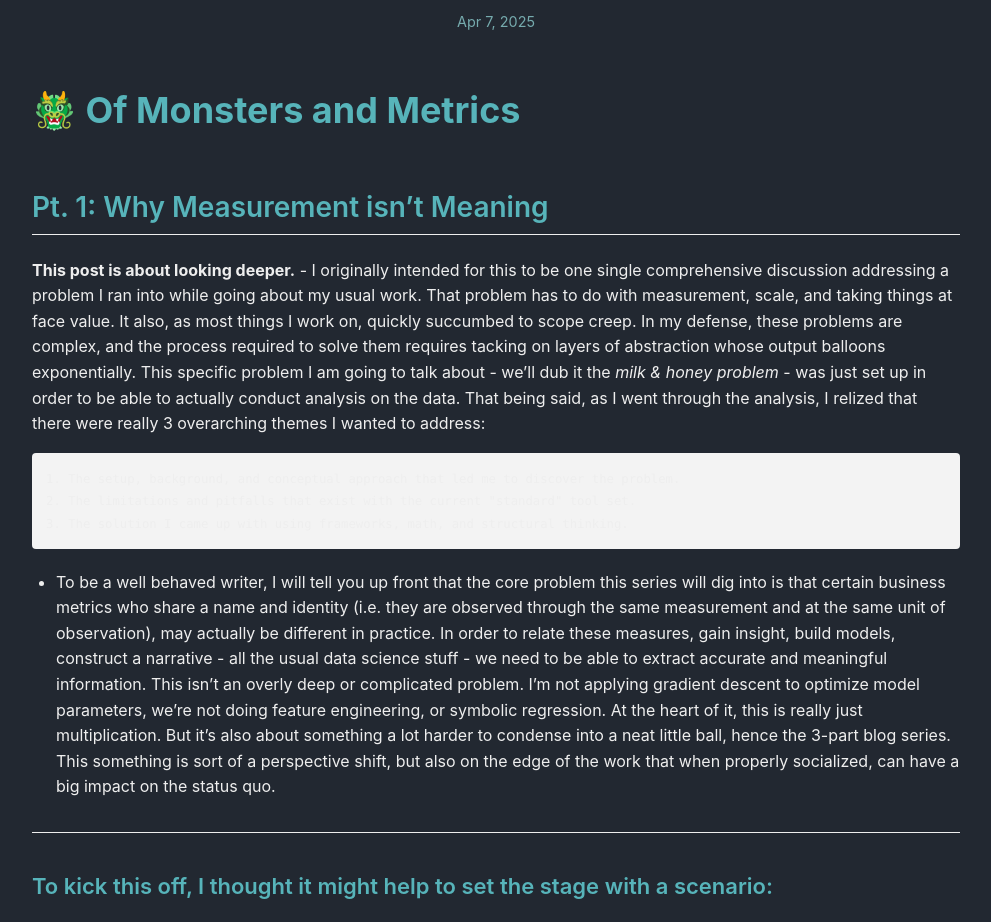
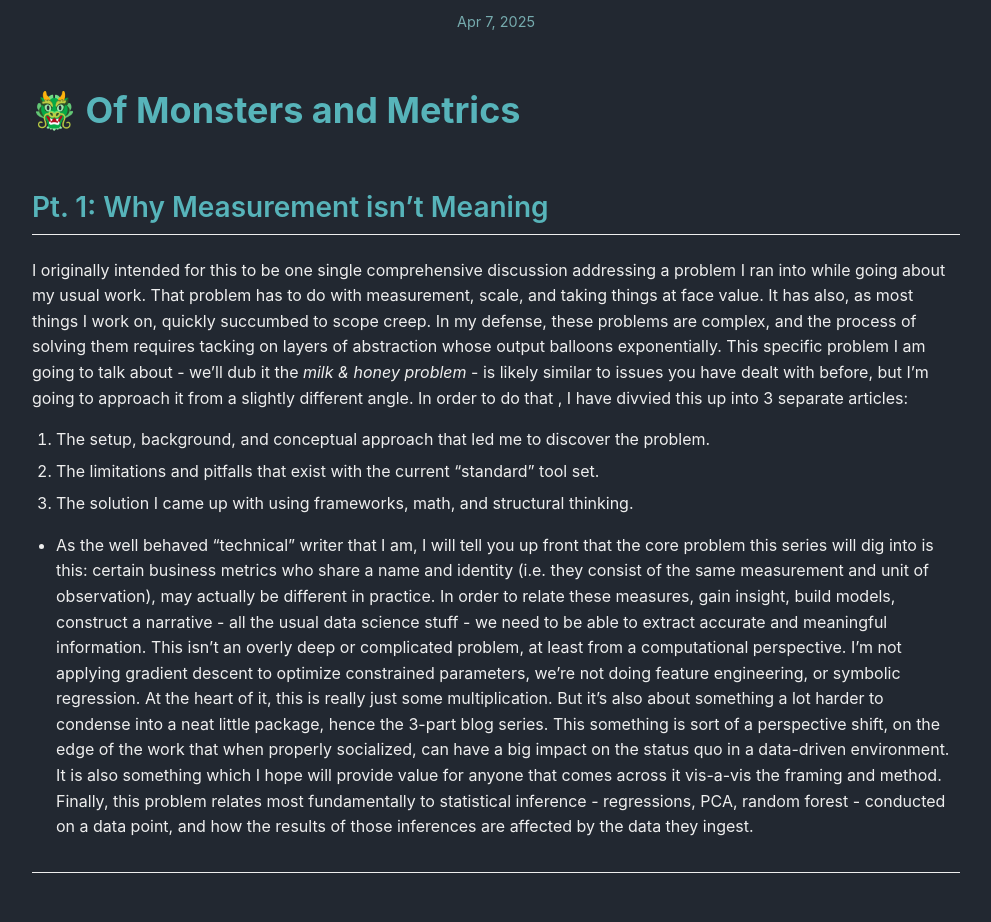
Before and after one commit to benjaminpharris/benjaminpharris.github.io, a Jekyll site: the page built from _posts/2025-04-07-monsters.md, in a window 1280 px wide and 1400 px high, scrolled down 222 px. Shown: the top 922 px of the window, without its empty margins (144-1135 px from the left). Built offline with Jekyll 4.4.1, drawn with Linux system fonts in a browser that asks for light colours; some of the changed text lies outside the part shown.

Commit message:
Blog revisions, done?

```diff
--- a/_posts/2025-04-07-monsters.md
+++ b/_posts/2025-04-07-monsters.md
@@ -7,40 +7,40 @@ title: "Of Monsters and Metrics: Why Measurement isn't Meaning"
 # **🐲 Of Monsters and Metrics**
 ## Pt. 1: Why Measurement isn't Meaning
 
-**This post is about looking deeper.** - I originally intended for this to be one single comprehensive discussion addressing a problem I ran into while going about my usual work. That problem has to do with measurement, scale, and taking things at face value.
-It also, as most things I work on, quickly succumbed to scope creep. In my defense, these problems are complex, and the process required to solve them requires tacking on layers of abstraction whose output balloons exponentially. This specific problem I am going to talk about - we'll dub it the _milk & honey problem_ - was just set up in order to be able to actually conduct analysis on the data. That being said, as I went through the analysis, I relized that there were really 3 overarching themes I wanted to address:
+I originally intended for this to be one single comprehensive discussion addressing a problem I ran into while going about my usual work. That problem has to do with measurement, scale, and taking things at face value.
+It has also, as most things I work on, quickly succumbed to scope creep. In my defense, these problems are complex, and the process of solving them requires tacking on layers of abstraction whose output balloons exponentially. This specific problem I am going to talk about - we'll dub it the _milk & honey problem_ - is likely similar to issues you have dealt with before, but I'm going to approach it from a slightly different angle. In order to do that , I have divvied this up into 3 separate articles:
 
-	1. The setup, background, and conceptual approach that led me to discover the problem.
-	2. The limitations and pitfalls that exist with the current "standard" tool set.
-	3. The solution I came up with using frameworks, math, and structural thinking.
+1. The setup, background, and conceptual approach that led me to discover the problem.
+2. The limitations and pitfalls that exist with the current "standard" tool set.
+3. The solution I came up with using frameworks, math, and structural thinking.
 
-- To be a well behaved writer, I will tell you up front that the core problem this series will dig into is that certain business metrics who share a name and identity (i.e. they are observed through the same measurement and at the same unit of observation), may actually be different in practice. In order to relate these measures, gain insight, build models, construct a narrative - all the usual data science stuff  - we need to be able to extract accurate and meaningful information. This isn't an overly deep or complicated problem. I'm not applying gradient descent to optimize model parameters, we're not doing feature engineering, or symbolic regression. At the heart of it, this is really just multiplication. But it's also about something a lot harder to condense into a neat little ball, hence the 3-part blog series. This something is sort of a perspective shift, but also on the edge of the work that when properly socialized, can have a big impact on the status quo.
+- As the well behaved "technical" writer that I am, I will tell you up front that the core problem this series will dig into is this: certain business metrics who share a name and identity (i.e. they consist of the same measurement and unit of observation), may actually be different in practice. In order to relate these measures, gain insight, build models, construct a narrative - all the usual data science stuff  - we need to be able to extract accurate and meaningful information. This isn't an overly deep or complicated problem, at least from a computational perspective. I'm not applying gradient descent to optimize constrained parameters, we're not doing feature engineering, or symbolic regression. At the heart of it, this is really just some multiplication. But it's also about something a lot harder to condense into a neat little package, hence the 3-part blog series. This something is sort of a perspective shift, on the edge of the work that when properly socialized, can have a big impact on the status quo in a data-driven environment. It is also something which I hope will provide value for anyone that comes across it vis-a-vis the framing and method. Finally, this problem relates most fundamentally to statistical inference - regressions, PCA, random forest - conducted on a data point, and how the results of those inferences are affected by the data they ingest.
 
 ---
 
-### To kick this off, I thought it might help to set the stage with a scenario:
+## To kick this off, I thought it might help to set the stage with a scenario:
 
-- **To start,** let's imagine you're a wizard tasked by the King with a rather unusual problem: a pack of dragons has taken an inconvenient interest in the local livestock, and he wants you to find a humane way to manage the situation.
+- Imagine you're a wizard tasked by the King with a rather unusual problem: a pack of dragons has taken an inconvenient interest in the local livestock, and he wants you to find a humane way to manage the situation.
 
 - After much alchemical research, you've uncovered a few key facts:
 
-	1. These dragons are conflict-averse—a stern lecture, rooted in logic, should be enough to stop the cow-snacking.
+	1. These dragons are conflict-averse. A stern lecture, rooted in logic, should be enough to stop the cow-snacking.
 
 	2. But to deliver that message, you'll first need to suppress their flamey glands for at least 30 minutes.
 
-	3. You discover two liquids—_milk_ and _honey_—can suppress dragonfire. Some combination of the two will be most effective, but you don’t yet know the ideal ratio.
+	3. You discover two liquids, _milk_ and _honey_, can suppress dragonfire. Some combination of the two will be most effective, but you don’t yet know the ideal ratio.
 
 - Your goal is to find a mix that keeps the dragon from barbecuing cattle long enough for your lecture to work. So, you create a test dragon, submerge it in various milk-honey combos, and track how long the fire stays out.
 
 
-![Studying Milk and Honey](/assets/images/wizard1.png)
+![Studying Milk and Honey](/assets/images/wizard1.jpg)
 
 - After many days of testing, you make a **startling discovery**:
 	- Pure *milk* stops dragonfire for 5 minutes.
 	- Pure *honey* stops dragonfire for 15 minutes.
 	- **BUT** different ratios of the two stop dragonfire for much longer, anywhere from 15 minutes to an hour!
 
-- But, there’s a catch: for every gallon of _milk_, the King can only offer a teaspoon of _honey_—the local bees recently unionized and now work 4-hour days.
+- But, there’s a catch: for every gallon of _milk_, the King can only offer a teaspoon of _honey_. The local bees recently unionized and now work 4-hour days.
 
 **The key question is this:**
 ###  **How do you measure the effect of a mix when its ingredients behave differently ?**
@@ -50,11 +50,11 @@ It also, as most things I work on, quickly succumbed to scope creep. In my defen
 
 While I’m going to drop the dragon analogy from here on out (_mostly_), there are a few key ideas this 3-part series is going to explore:
 
-1. **A new way of thinking about business metrics** – Specifically, I want to push you, as a mathy  person to think beyond labels and units. What are we _actually_ measuring? And what structural information are we ignoring when we treat everything like a plug-and-play variable?
+1. **A new way of thinking about business metrics** – Specifically, I want to push you, as a mathy person to think beyond labels and units. What are we _actually_ measuring? And what hidden structural information get neglected when we don't question the assumptions behind a variable?
 
-2. **The value of formal frameworks** – Analysis & research in business often skips the step of defining a conceptual foundation. But building even a lightweight structural framework, something that clarifies relationships, constraints, and identities, can be a huge unlock. It changes how we interpret models and improves the kinds of questions we even think to ask.
+2. **The value of formal frameworks** – Analysis & research in business often skips the step of defining a conceptual foundation. Math is cumbersome, and often not well understood by key leaders in a business environment. But building even a lightweight structural framework, something that clarifies relationships, constraints, and identities, can create a huge amount of value through understanding. Being able to see the language of the problem we are solving changes how we interpret models and improves the kinds of questions we even think to ask.
 
-3. **A solution to the _milk & honey_ problem** – I’ll introduce an approach to combining and analyzing outcomes that seem unrelated and differently scaled, by focusing on their shared structure rather than their surface form.
+3. **A solution to the _milk & honey_ problem** – I’ll introduce an approach to combining and analyzing outcomes that seem unrelated and differently scaled, by focusing on their shared structure rather than their surface form. In order to do this, we'll look at one or two of the most common tools for handling scale imbalances to see why this particular problem is better suited for a more subtle approach.
 
 ---
 
@@ -62,19 +62,19 @@ While I’m going to drop the dragon analogy from here on out (_mostly_), there
 
 I have been working for a while at the intersection of marketing, corporate finance, and data science, and for anyone whose ever spent time working with marketers, you know that they tend to suffer from a bad case of *acronym fever*.
 
-Unfortunately, the condition is terminal, and in order to treat it we have to address:
--
+- Unfortunately, the condition is terminal, and in order to treat it we have to address:
 	- ROMI
 	- ROAS
 	- CPGA
 	- CPC
 	- CPM
 	- CPVV
- ... Just to name a few.
+	- CLV
+	- etc.
 
  Not to mention all sorts of short hand terminology we use in the same sentences as all these acronyms. Words like conversion, traffic, door swing, uplift, incremental, impression, indirect, p-max, quality visit and **so** **so** many others.
 
-Keeping the definition of all of these straight is hard enough, but actually understanding what they mean is a whole different ball game, or in our case, dragon fight. And as analysts trying to open the black box of business behavior in order to supercharge growth, we have to take it a step further and apply these metrics in a way that requires deep and fundamental understanding.
+Keeping the definition of all of these straight is hard enough, but actually understanding what they mean is a whole different ball game, or in our case, dragon fight. And as analysts and scientists trying to open the black box of business behavior, we have to take it a step further and apply these metrics in a way that requires deep and fundamental understanding.
 
 ---
 
@@ -87,7 +87,7 @@ Keeping the definition of all of these straight is hard enough, but actually und
 		2. **Expert shorthand** are acronyms and terminology used to simplify and condense complex ideas and concepts to be able to communicate and work at a high level.
 
 	- Generally, marketing acronyms fall into the second category. They serve a purpose by allowing professionals to understand the role and impact that their work is going to have on complex and varied business outcomes.
-	- Unfortunately, the use of acronyms can also cause a shift from case *2* to case *1.
+	- Unfortunately, the irresponsible use of acronyms is contagious and can quickly turn an efficient case *2* to case *1*.
 
 While I'm not here to point any fingers - we all just want to fit in and do well at work - the use of professional jargon can push employees to speak in the same language, even when they might not understand the meaning behind the language they use, in order to fit in and appear skilled. The problems this can cause are worth a blog post in and of themselves[^3]. For now the important thing is understanding how *acronym fever* relates to analytical work. In these contexts, when we measure business performance through KPI's that we source, it is all too easy to overlook the building blocks of these metrics and to take the information they offer at face value.
 
@@ -100,17 +100,17 @@ While I'm not here to point any fingers - we all just want to fit in and do well
 
 ## Measuring Unalike Metrics
 
-*I can see you, dear reader, on the edge of your seat waiting to hear learn what dragons and milk and honey have to do with measuring business outcomes, so allow me to indulge you.*
+*I can see you, dear reader, on the edge of your seat asking what dragons, milk, and honey have to do with measuring business outcomes, so allow me to indulge you.*
 
 In this example, the problem the data scientist (*wizard*) is trying to solve is measuring the effect of revenue driving activity (*milk and honey*) on business outcomes (*dragon fire & cattle rearing*).
 
-Most product-based businesses have points of sale. These might be physical stores that they own, retail partners (like Target or Walmart), online stores, online retail partners (like Amazon), or they one of many other forms.
+Most product-based businesses have points of sale. These might be physical stores that they own, retail partners (e.g. Walmart), online stores, online merchant platforms (e.g. Amazon), or one of many other forms.
 
 - These businesses primary goal (*normally*) is to sell products.
 - In order to sell products, they need to get people into their stores.
-	- Where I come from, customers coming to your store is called **traffic**, so that's what I'll use for the rest of this post.  While we can measure **traffic** in different ways, the easiest and most clear is just to count *the number of people that come to your store.*
+	- Where I come from, customers coming to your store is called **traffic**, so that's what I'll use for the rest of this post. While we can measure **traffic** in different ways, the easiest and most clear is just to count *the number of people that come to your store.*
 		- For a physical store this is just the number of people that come in the door (and maybe look around a bit).
-		- For a digital store this is also just the number of people that come in the *digital* door (go to your website).
+		- For a digital store this is also just the number of people that come in the *digital* door (go to your website, and stay for some amount of time).
 
 In going about business activity, trying to grow, gain customers, and increase efficiency, measuring traffic is hugely important. **You can't make sales without customers coming in.**
 
@@ -119,12 +119,12 @@ In going about business activity, trying to grow, gain customers, and increase e
 
 ## Same-Same but Different
 
-![Lecturing a little dragon](/assets/images/wizard2.png)
+![Lecturing a little dragon](/assets/images/wizard2.jpg)
 
-Maybe you can already where this is going-
+Maybe you can already where this is going...
 
 - In order to get sales, you need customers to come shop.
-- Therefore, you should maybe consider investing some money in things that will bring all those potential customers with disposable income burning a hole in their pocket into your stores.
+- So investing some money in things that will bring potential customers into your stores is probably smart.
 - To measure the efficiency of these *traffic* driving investments, you might count the number of sales per customer or customers per sale:
 
 $$
@@ -132,29 +132,31 @@ $$
 $$
 
 While these ratios are simple, the insight they offer is mighty. The left side tells us:
-- What percent of customers coming in make a purchase
+- What percent of customers coming in make a purchase.
 -
 And the right side:
-- How many customers need to come through the door to make a sale
+- How many customers need to come through the door to make a sale.
 
 And these are **powerful** metrics. They allow us to build a bridge between the desired *traffic* (people coming to shop) and *sales* (people buying stuff i.e. what you really want). With these beautifully simple ratios you can:
 
-- Figure out how much money every person coming in your store will make.
+- Figure out how much money you will make for every person that comes in.
 - How much you need to invest in things that bring people in to make a lot of money.
 - Where and when to invest in these things.
 - How to set up your store.
-- And so much more.
+- And much more.
 
 **But there's a catch...**
 
 We don't just sell our products at the corner store. We sell them in a ton of different places. And of those places, we might think to create two categories *web* (digital, online, cyberspace, the world-wide-web...) *store* (store...)
 
-And we care about the people coming to all of those places. And with our two categories, the shape of our conundrum appears:
+And we care about the people coming to **all** of those places, because **all** of those places is where we sell things. And that's great. The more places you can sell something, the more you'll sell. But this is also the heart of our problem:
 
-*Web traffic will almost always be significantly higher than in-store traffic*. While this is fine for treating and measuring effects separately say:
+*Web traffic is (almost) always significantly higher than in-store traffic*. It's easy to go to a website, you can do it in a few seconds. But comparatively, it's a lot harder to go to a store. While this is fine for treating and measuring effects separately say:
+
+![Distribution of Web and Store performace](/assets/images/rnorm.jpg)
 
 $$
-\frac{Sales_W}{Customer_W} \ne  \frac{Sales_S}{Customer_S}
+\frac{Sales_W}{Customer_W} \leftrightarrow  \frac{Sales_S}{Customer_S}
 $$
 
 ### **What do you do when you need to look at things as a whole?**
```
Also changed, not shown: assets/images/rnorm_sw.jpg (added), assets/images/wizard1.jpg (added), assets/images/wizard2.jpg (added), 2 other files.
